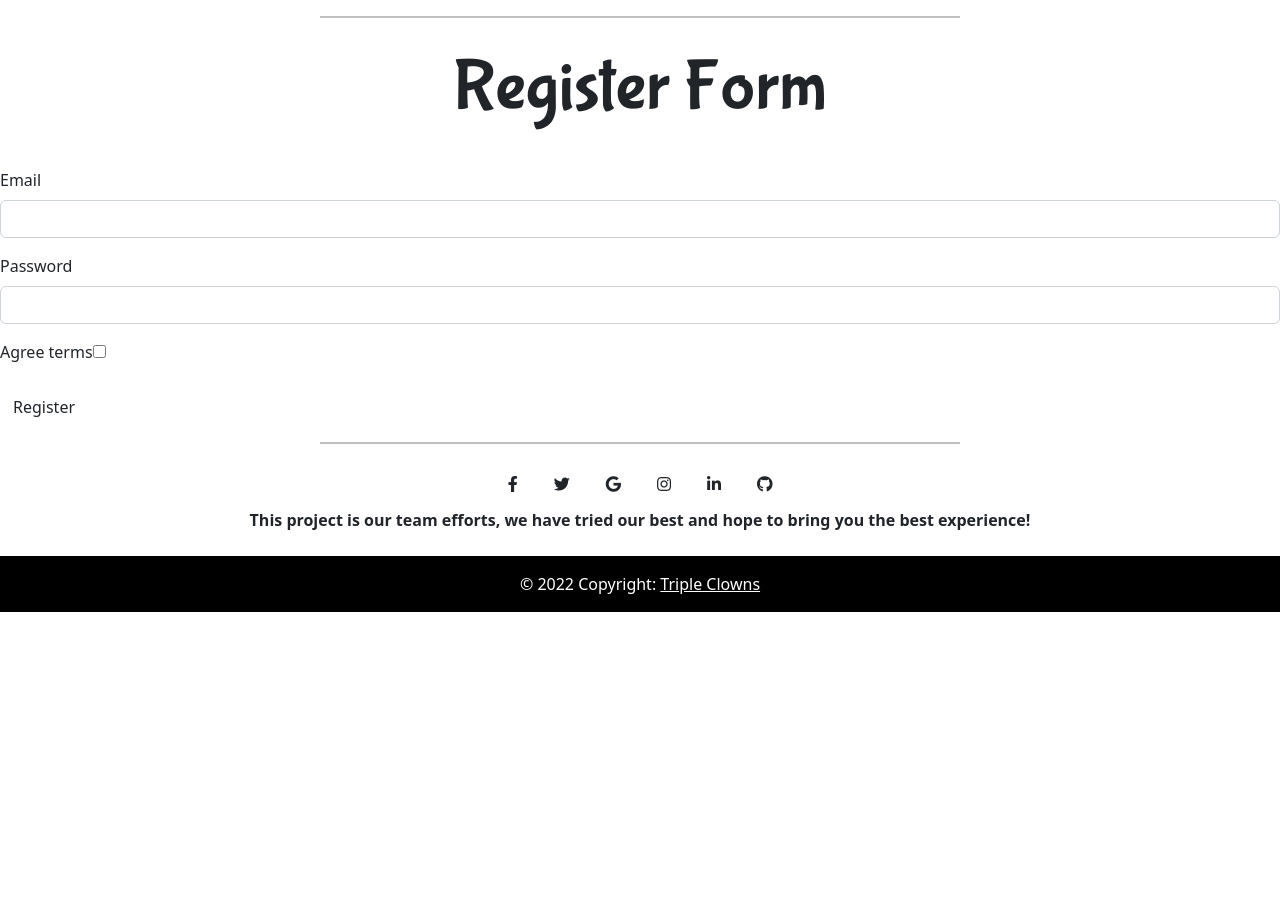
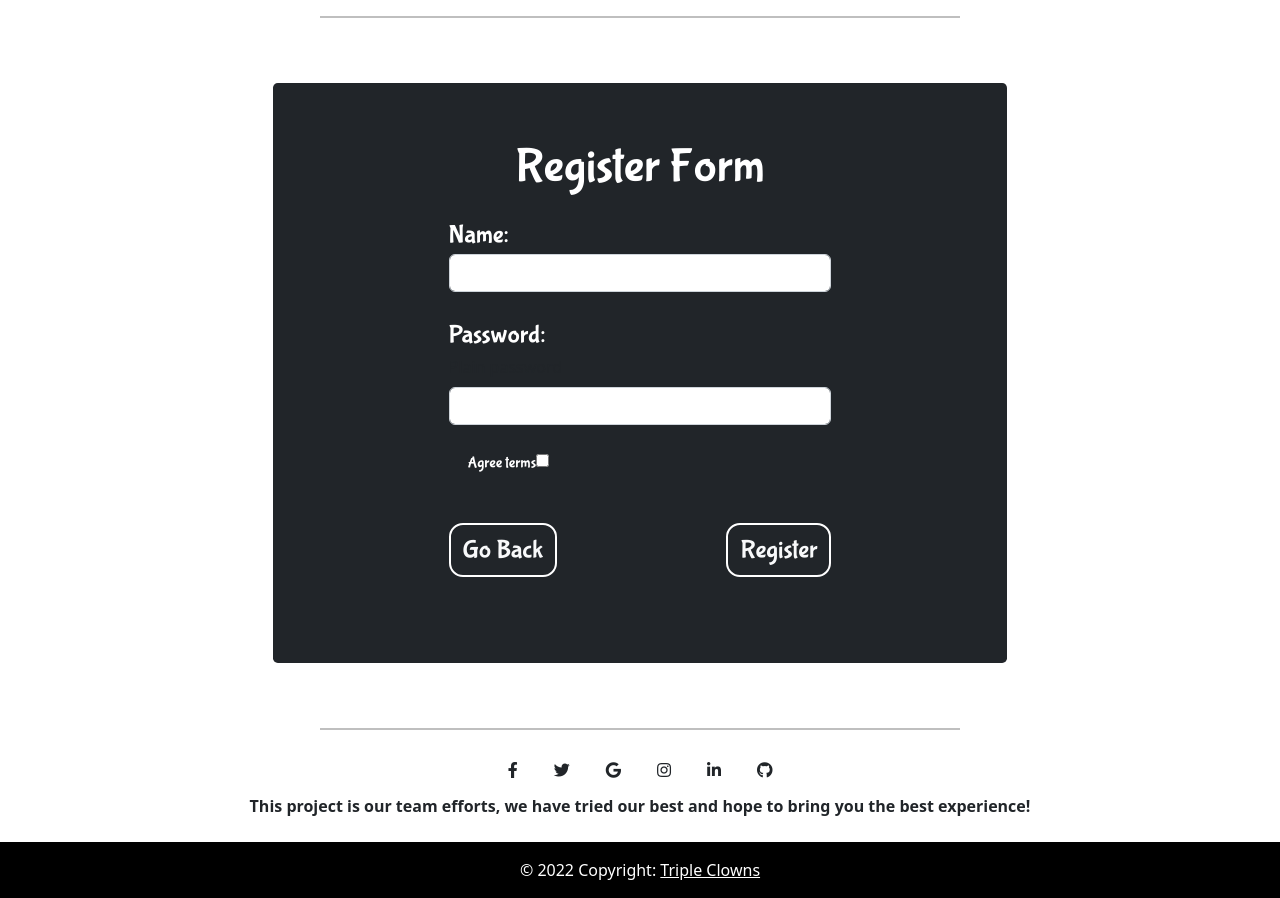
Before and after one commit to dinhgiabao2011/ProjectWeb, a Symfony app: template templates/registration/register.html.twig in a window 1280 px wide. Shown: the part 84-982 px from the top of the page. Before the commit the page ends 696 px from the top, so only its background shows below. Run offline with Twig, Linux system fonts and the light colour scheme; the template is opened without the code that fills it, so the values that code supplies are empty; form fields are guessed from the names that the template uses; some libraries are stand-ins or nearby versions.

Commit message:
SignIn_SignUp_edit

```diff
--- a/templates/registration/register.html.twig
+++ b/templates/registration/register.html.twig
@@ -1,15 +1,57 @@
 {% extends 'base2.html.twig' %}
 
 {% block body %}
-	<div class="text-center text-dark text-center" style="font-family: 'Bubblegum Sans', cursive;margin-bottom:2%; font-size:4.5rem;">Register Form</div>
+	{{ form_start(registrationForm) }}
 
-	{{ form_start(registrationForm) }}
-	{{ form_row(registrationForm.email) }}
-	{{ form_row(registrationForm.plainPassword, {
-            label: 'Password'
-        }) }}
-	{{ form_row(registrationForm.agreeTerms) }}
+	<section class="h-100 h-custom bg-light bg-white">
+		<div class="container py-5 h-100 ">
+			<div class="row d-flex justify-content-center align-items-center h-100 ">
+				<div class="col-lg-8 white ">
+					<div class="card border border-white">
 
-	<button type="submit" class="btn">Register</button>
-	{{ form_end(registrationForm) }}
-{% endblock %}
+						<div class="card-body p-4 p-md-5 bg-dark" style="border-bottom-left-radius: .3rem; border-top-left-radius: .3rem; border-top-right-radius: .3rem;border-bottom-right-radius: .3rem;">
+							<div class="text-center text-white text-center" style="font-family: 'Bubblegum Sans', cursive;margin-bottom:2%; font-size:3rem;">Register Form</div>
+							<form class="px-md-2">
+								<div style="margin-left:20%;" class="form-outline mb-4">
+									<div class="col-9">
+										<label class="text-white" style="font-family: 'Bubblegum Sans', cursive; font-size:2vw;" for="name">Name:</label>
+										{{ form_widget(registrationForm.email,{
+                                            'attr':{
+                                                'class':'form-control'
+                                            }
+                                        }) }}
+									</div>
+								</div>
+								<div style="margin-left:20%;" class="form-outline mb-4">
+									<div class="col-9">
+										<label class="text-white" style="font-family: 'Bubblegum Sans', cursive; font-size:2vw;" for="name">Password:</label>
+										{{ form_row(registrationForm.plainPassword,{
+                                            }) }}
+									</div>
+								</div>
+								<div style="margin-left:23%;" class="col-9 form-outline mb-4">
+									<div class="">
+										<label class="text-white" style="font-family: 'Bubblegum Sans', cursive; font-size:1.2vw;" for="name">
+											{{ form_row(registrationForm.agreeTerms,{
+                                            'attr':{
+                                                'class':'form-control'
+                                            }
+                                        }) }}
+										</label>
+
+
+									</div>
+								</div>
+
+								<a href="{{ path('app_register') }}" class="btn btn-outline-light btn-md" data-bs-toggle="tooltip" data-bs-placement="right" title="Back" style="border-radius:14px; float: left; border: solid 2px white; margin-bottom: 6%; margin-left:20%;  font-size:2vw; font-family: 'Bubblegum Sans', cursive;" name="back" value="Back">
+									Go Back</a>
+								<input class="btn btn-outline-light btn-md" data-bs-toggle="tooltip" data-bs-placement="right" title="Sign Up" style=" border-radius:14px; float: right; margin-right:20%; margin-bottom: 6%; border: solid 2px white; font-size:2vw; font-family: 'Bubblegum Sans', cursive;" type="submit" value="Register"></input>
+
+						</form>
+					</div>
+				</div>
+			</div>
+		</div>
+	</div>
+</section>
+{{ form_end(registrationForm) }}{% endblock %}
```
Also changed, not shown: templates/base.html.twig (+18 -12 lines), templates/security/login.html.twig (+20 -23 lines), src/Form/RegistrationFormType.php (line endings or trailing spaces), 1 other file.
